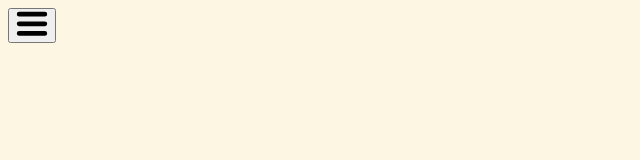
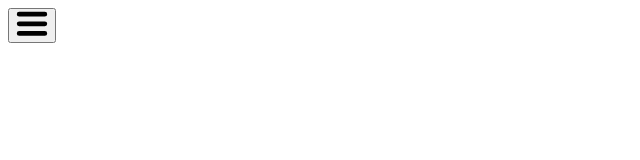
Before and after one commit to Trithereon/dropdown, a website built with webpack: page src/index.html in a window 1280 px wide. Shown: the whole page, without its empty margins (0-640 px from the left). Built offline with nearby package versions, Linux system fonts and the light colour scheme.

Commit message:
Remove body styles since they can override styles of parent project

```diff
--- a/src/styles.css
+++ b/src/styles.css
@@ -12,10 +12,6 @@
   --color-bg-cream: #fdf6e3;
   --color-green: #10b981;
 }
-body {
-  background-color: var(--color-bg-cream);
-  color: var(--color-lightcream);
-}
 button.hamburger {
   width: 3rem;
 }
@@ -23,6 +19,7 @@ button svg {
   pointer-events: none;
 }
 ul.dropdown-list {
+  color: var(--color-lightcream);
   display: none;
   list-style: none;
   margin-left: 0;
```
Also changed, not shown: package.json (+4 -4 lines), README.md, 1 other file.
